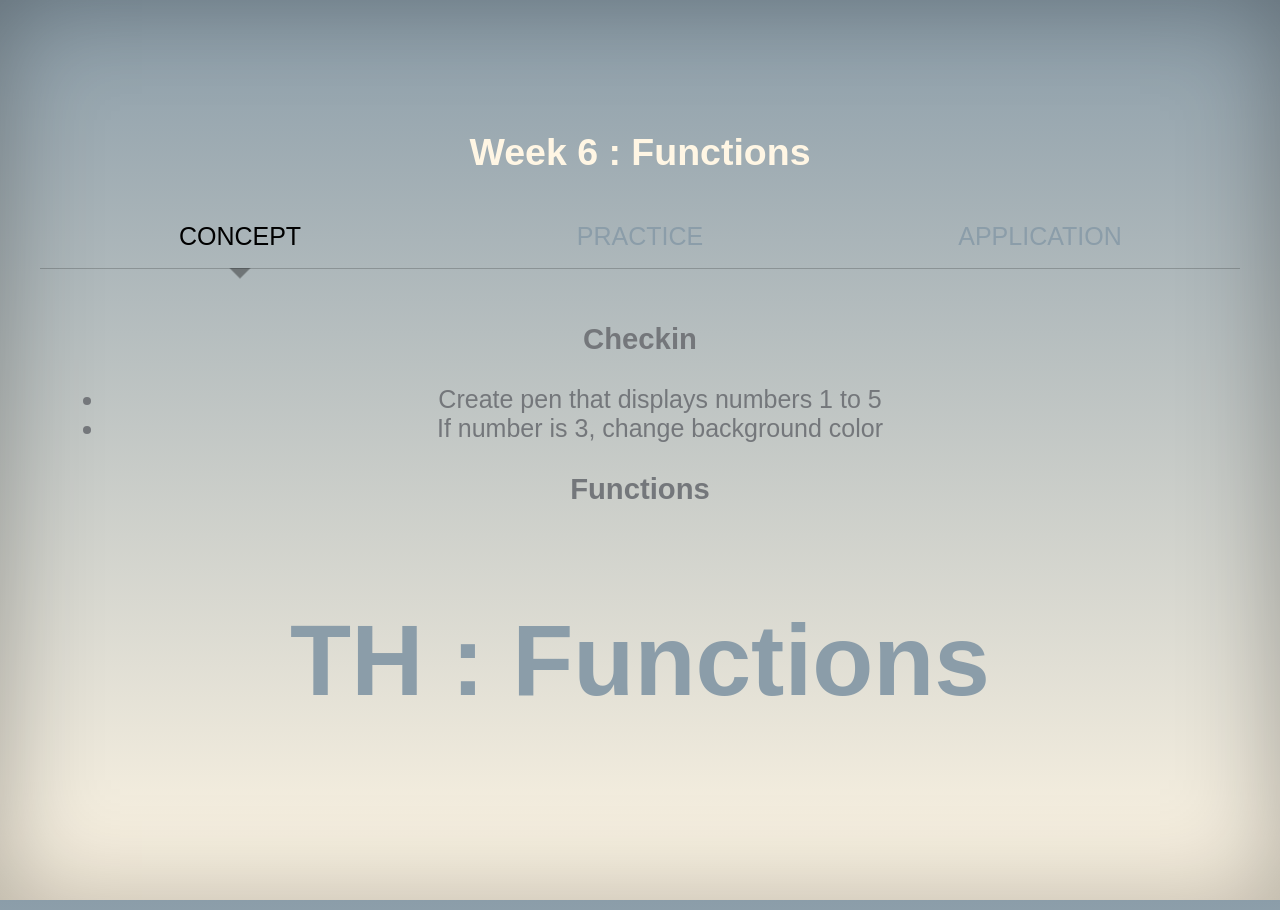
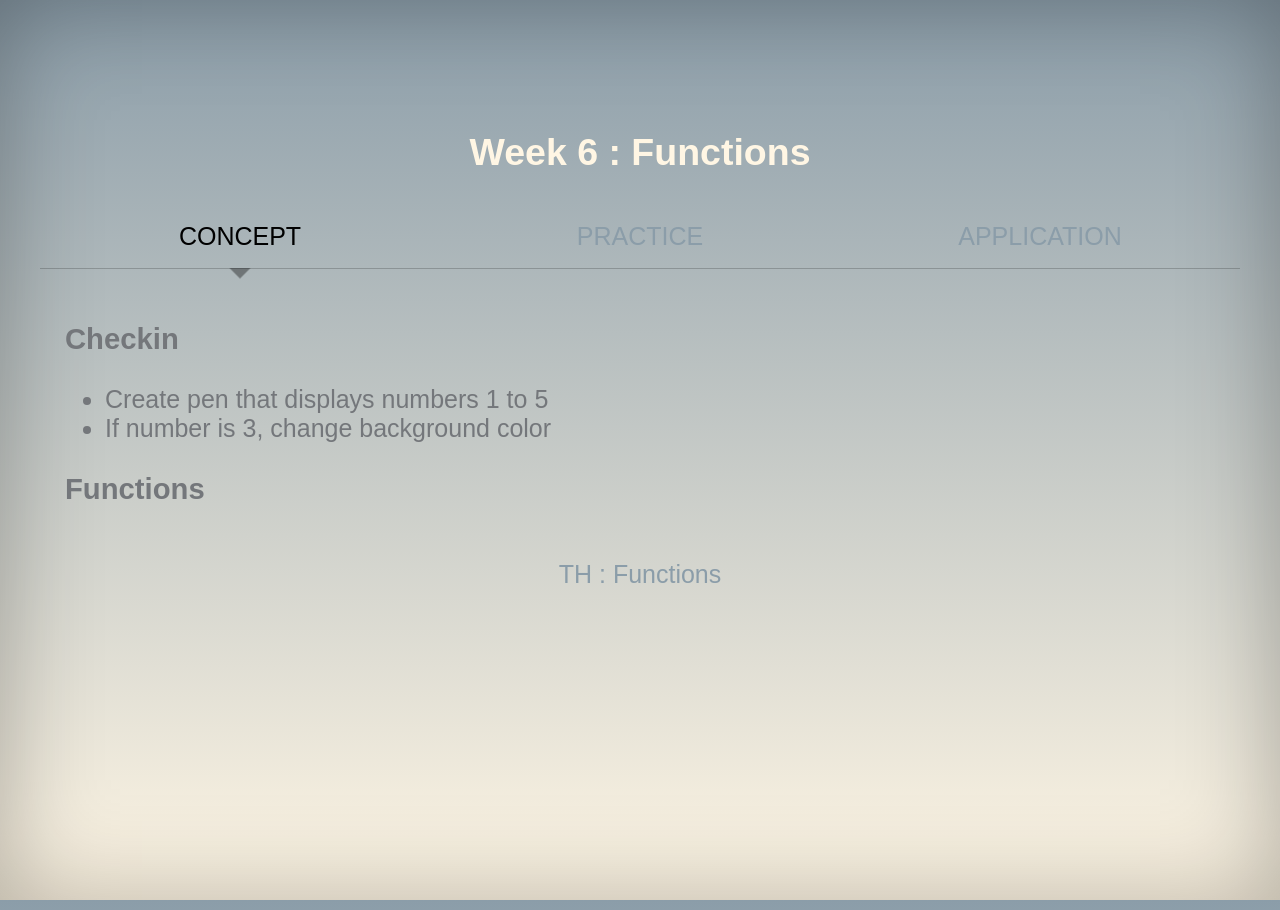
Before and after one commit to vcd/ARCHIVE-378, a Jekyll site: the page built from index.html, in a window 1280 px wide. Built offline with Jekyll 4.4.1, drawn with Linux system fonts in a browser that asks for light colours.

Commit message:
Update styles.css

```diff
--- a/css/styles.css
+++ b/css/styles.css
@@ -265,18 +265,11 @@ table {
   margin: 0 auto;
   padding: 1em;
   max-width: 1200px;
-  text-align: center; }
+
+}
 
 .content-wrap section.content-current {
   display: block; }
-
-.content-wrap section p {
-  margin: 0;
-  padding: 0.75em 0;
-  color: rgba(40, 44, 42, 0.05);
-  font-weight: 900;
-  font-size: 4em;
-  line-height: 1; }
 
 /* Fallback */
 .no-js .content-wrap section {
```
